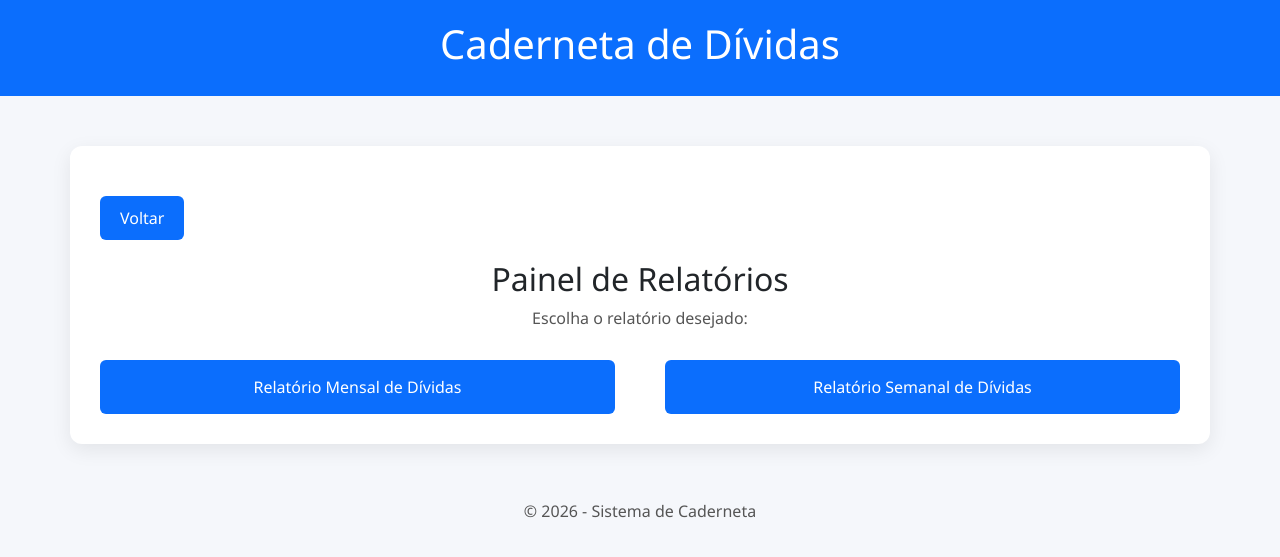
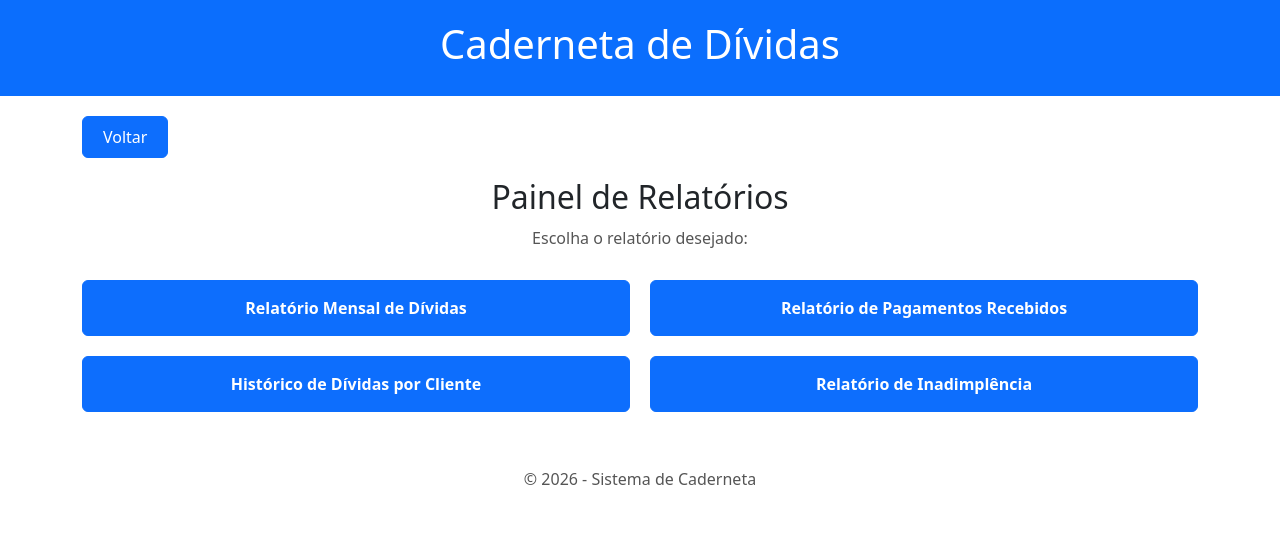
Before and after one commit to expeditofranca/ProjetoEngenharia1, a Django app: page /api/relatorios/ in a window 1280 px wide. Shown: the top 557 px of the page. Run offline with Django 5.2, Linux system fonts and the light colour scheme.

Commit message:
fix: padronização de navegação e layout dos relatórios

```diff
--- a/antiveaco/templates/divida/alertas_inadimplencia.html
+++ b/antiveaco/templates/divida/alertas_inadimplencia.html
@@ -5,9 +5,7 @@
 <link rel="stylesheet" href="{% static 'css/index.css' %}?v=1">
 
 <div class="container">
-    <form action="{% url 'index_divida' %}" method="get" style="margin-bottom: 20px;">
-        <button type="submit" class="btn-submit">Voltar</button>
-    </form>
+    <button type="button" onclick="window.history.back()" class="btn btn-primary" style="margin-bottom: 20px; width: auto; padding: 8px 20px; border: none; border-radius: 4px; cursor: pointer;">Voltar</button>
 
     <h2 style="color: #dc3545;">⚠️ Alertas de Inadimplência</h2>
     <p>Dívidas que ultrapassaram a data de vencimento.</p>
--- a/antiveaco/templates/divida/historico_divida.html
+++ b/antiveaco/templates/divida/historico_divida.html
@@ -5,9 +5,7 @@
   <link rel="stylesheet" href="{% static 'css/divida/historico_divida.css' %}?v=1">
   <div class="container">
 
-    <form action="{% url 'pesquisar_historico' %}" method="get" style="margin-bottom: 20px;">
-        <button type="submit" class="btn-submit">Voltar</button>
-    </form>
+    <button type="button" onclick="window.history.back()" class="btn btn-primary" style="margin-bottom: 20px; width: auto; padding: 8px 20px; border: none; border-radius: 4px; cursor: pointer;">Voltar</button>
 
     <h1> Relatório de Histórico de Dívidas</h1>
 
@@ -60,6 +58,5 @@
         </div>
     {% endif %}
 
-
   </div>
 {% endblock content%}
--- a/antiveaco/templates/divida/index_divida.html
+++ b/antiveaco/templates/divida/index_divida.html
@@ -15,7 +15,7 @@
     <div class="button-group">
         <a href="{% url 'cadastrar_divida' %}" class="btn btn-primary">Cadastrar Dívida</a>
         <a href="{% url 'pesquisar_divida' %}" class="btn btn-primary">Pesquisar / Listar Dívidas</a>
-        <a href="{% url 'pesquisar_historico' %}" class="btn btn-primary"> Gerar Relatório de Histórico de Dívidas de Cliente </a>
+        <a href="{% url 'pesquisar_historico' %}" class="btn btn-primary"> Relatório de Histórico de Dívidas de Cliente </a>
         <a href="{% url 'alertas_inadimplencia' %}" class="btn btn-primary">Ver Alertas de Inadimplência</a>
     </div>
 </div>
--- a/antiveaco/templates/divida/pesquisar_historico.html
+++ b/antiveaco/templates/divida/pesquisar_historico.html
@@ -9,7 +9,7 @@
         <button type="submit" class="btn-submit">Voltar</button>
     </form>
 
-    <h1> Pesquisar CPF de cliente para Histórico de Dívidas</h1>
+    <h1> Histórico de Dívidas</h1>
 
     <form method="get" action="{% url 'pesquisar_historico' %}">
       {% csrf_token %}
--- a/antiveaco/templates/pagamento/lista_pagamentos.html
+++ b/antiveaco/templates/pagamento/lista_pagamentos.html
@@ -6,8 +6,9 @@
 
 <div class="container mt-4">
     <h1>Relatório de Pagamentos</h1>
-    <div class="mb-3">
-        <a href="{% url 'index_pagamento' %}" class="btn btn-primary">Voltar</a>
+
+    <div class="mb-3 d-flex gap-2">
+        <a href="javascript:history.back()" class="btn btn-primary">Voltar</a>
         <a href="{% url 'registrar_pagamento' %}" class="btn btn-success">Registrar Novo Pagamento</a>
     </div>
 
--- a/antiveaco/templates/relatorios/index_relatorios.html
+++ b/antiveaco/templates/relatorios/index_relatorios.html
@@ -1,23 +1,38 @@
-{% extends "base.html" %}
+{% extends 'base.html' %}
 {% load static %}
 
 {% block content %}
-<link rel="stylesheet" href="{% static 'css/index.css' %}?v=2">
+<link rel="stylesheet" href="{% static 'css/relatorios/index_relatorios.css' %}">
 
-<div class="container">
-    <form action="{% url 'index' %}" method="get" style="margin-bottom: 20px;">
-        <button type="submit" style="width: auto; padding: 10px 20px;">Voltar</button>
-    </form>
+<div class="container" style="padding-top: 20px;">
 
-    <h2>Painel de Relatórios</h2>
-    <p>Escolha o relatório desejado:</p>
+    <div style="width: 100%; display: flex; justify-content: flex-start; margin-bottom: 20px;">
+        <form action="{% url 'index' %}" method="get" style="margin: 0;">
+            <button type="submit" class="btn btn-primary" style="width: auto; padding: 8px 20px;">Voltar</button>
+        </form>
+    </div>
 
-    <div class="button-group">
-        <a href="{% url 'relatorio_mensal_dividas' %}" class="btn btn-primary">Relatório Mensal de Dívidas</a>
-        <a href="#" class="btn btn-primary">Relatório Semanal de Dívidas</a>
+    <h2 style="text-align: center; margin-top: 0; margin-bottom: 10px;">Painel de Relatórios</h2>
+    <p style="text-align: center; color: #555; margin-bottom: 30px;">Escolha o relatório desejado:</p>
+
+    <div style="display: flex; gap: 20px; justify-content: center; flex-wrap: wrap;">
+
+        <a href="{% url 'relatorio_mensal_dividas' %}" class="btn btn-primary" style="flex: 1 1 40%; min-width: 250px; padding: 15px; text-align: center; font-weight: bold;">
+            Relatório Mensal de Dívidas
+        </a>
+
+        <a href="{% url 'lista_pagamentos' %}" class="btn btn-primary" style="flex: 1 1 40%; min-width: 250px; padding: 15px; text-align: center; font-weight: bold;">
+            Relatório de Pagamentos Recebidos
+        </a>
+
+        <a href="{% url 'pesquisar_historico' %}" class="btn btn-primary" style="flex: 1 1 40%; min-width: 250px; padding: 15px; text-align: center; font-weight: bold;">
+            Histórico de Dívidas por Cliente
+        </a>
+
+        <a href="{% url 'alertas_inadimplencia' %}" class="btn btn-primary" style="flex: 1 1 40%; min-width: 250px; padding: 15px; text-align: center; font-weight: bold;">
+            Relatório de Inadimplência
+        </a>
+
     </div>
 </div>
-
-
-
 {% endblock content %}
```
